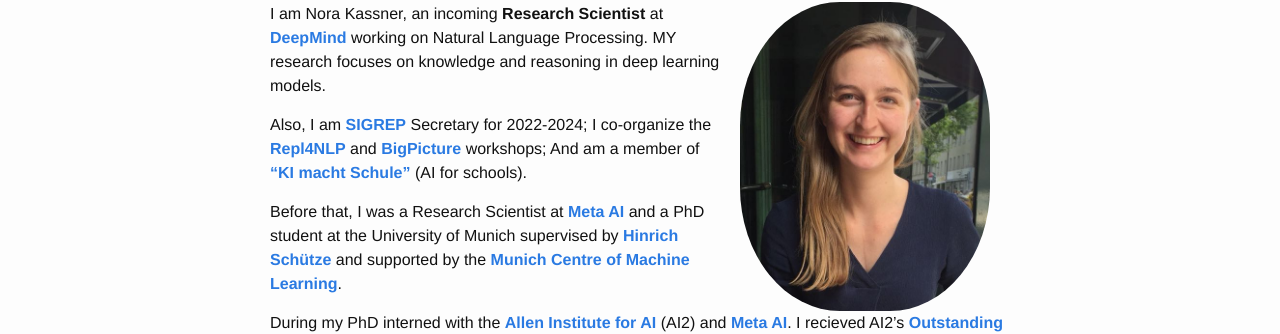
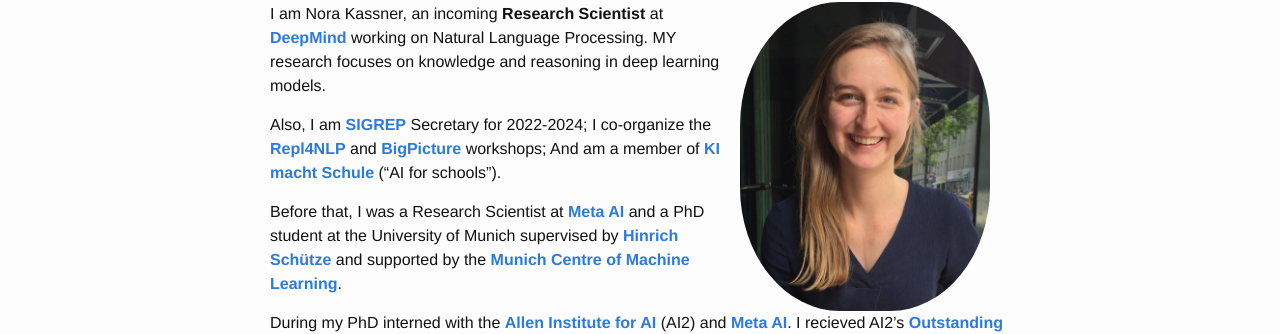
Before and after one commit to norakassner/norakassner.github.io, a Jekyll site: the page built from index.md, in a window 1280 px wide. Shown: the part 105-439 px from the top of the page. Built offline with Jekyll 4.4.1, drawn with Linux system fonts in a browser that asks for light colours.

Commit message:
Initial commit

```diff
--- a/index.md
+++ b/index.md
@@ -12,7 +12,7 @@ description: I'm Nora and I am a Research Scientist in Natural Language Processi
 
 I am Nora Kassner, an incoming  __Research Scientist__ at [__DeepMind__](https://www.deepmind.com/) working on Natural Language Processing. MY research focuses on knowledge and reasoning in deep learning models.
 
-Also, I am [__SIGREP__](https://www.sigrep.org/index.html) Secretary for 2022-2024; I co-organize the [__Repl4NLP__](https://sites.google.com/view/repl4nlp2023/?pli=1) and [__BigPicture__](https://www.bigpictureworkshop.com/) workshops; And am a member of [__"KI macht Schule"__](https://ki-macht-schule.de) (AI for schools).
+Also, I am [__SIGREP__](https://www.sigrep.org/index.html) Secretary for 2022-2024; I co-organize the [__Repl4NLP__](https://sites.google.com/view/repl4nlp2023/?pli=1) and [__BigPicture__](https://www.bigpictureworkshop.com/) workshops; And am a member of [__KI macht Schule__](https://ki-macht-schule.de) ("AI for schools").
 
 Before that, I was a Research Scientist at [__Meta AI__](https://ai.facebook.com/) and a PhD student at the University of Munich supervised by [__Hinrich Schütze__](https://scholar.google.com/citations?user=qIL9dWUAAAAJ&hl=en) and supported by the  [__Munich Centre of Machine Learning__](https://mcml.ai/).
 
```
